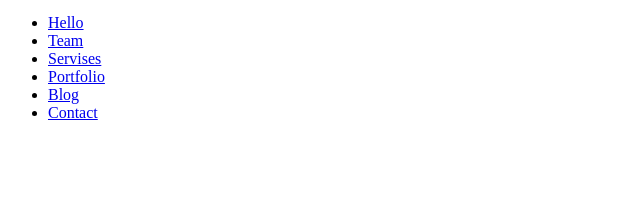
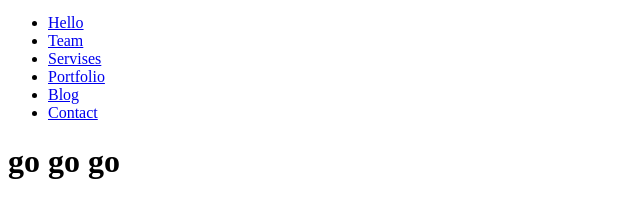
Before and after one commit to RedMadRedMad/HW_1, a plain HTML site: page index.html in a window 1280 px wide. Shown: the part 42-260 px from the top of the page, without its empty margins (0-640 px from the left). Drawn offline with Linux system fonts and the light colour scheme.

Commit message:
add footer

```diff
--- a/index.html
+++ b/index.html
@@ -29,5 +29,8 @@
 
 
     </header>
+    <footer><h1>
+        go go go
+    </h1></footer>
 </body>
 </html>
```
